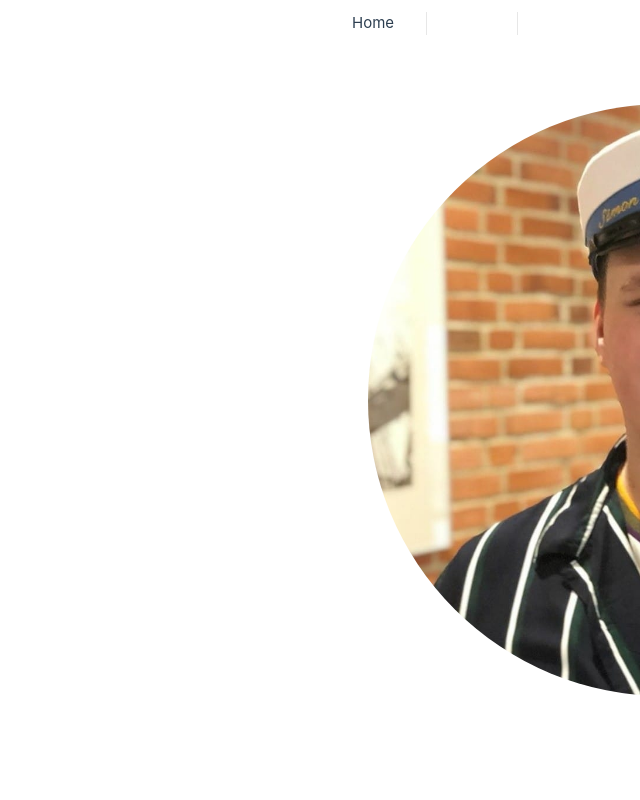
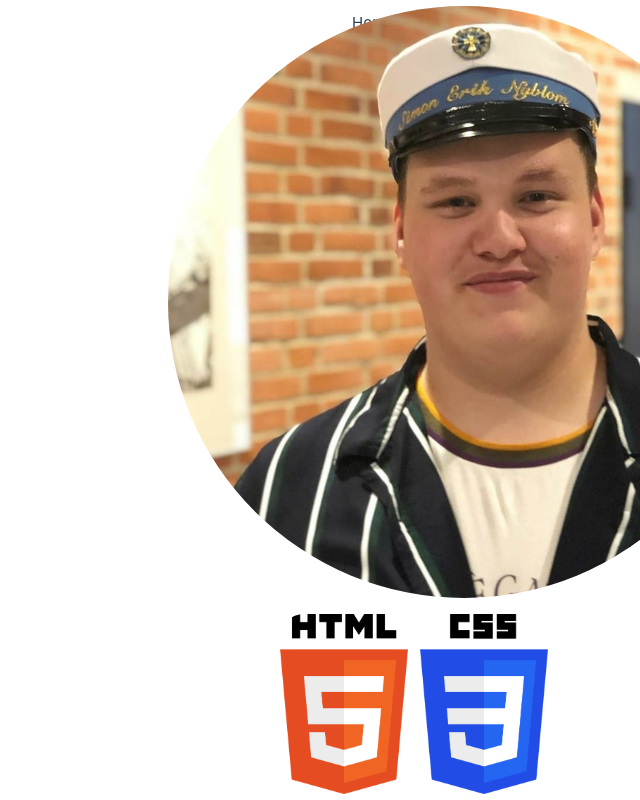
Before and after one commit to Sinyedu/SN-Portfolio, a Vue app: page / in a window 1280 px wide. Shown: the top 800 px of the page, without its empty margins (640-1280 px from the left). Built offline with nearby package versions, Linux system fonts and the light colour scheme.

Commit message:
Somethings

```diff
--- a/src/views/HomeView.vue
+++ b/src/views/HomeView.vue
@@ -2,6 +2,10 @@
   <div class="flex justify-end">
     <div class="heroimg">
       <img class="h-96 w-96 rounded-full" src="/src/assets/Hero1.jpg" alt="Simon Nyblom">
+      <div class="flex">
+      <img class="h-25 w-32 rounded-3xl mr-3 mt-4" src="/src/assets/htmlicon.png" alt="HTML Icon">
+      <img class="h-25 w-32 rounded-3xl mr-3 mt-4" src="/src/assets/cssicon.png" alt="CSS Icon">
+      </div>
     </div>
   </div>
 
@@ -12,10 +16,18 @@
 </template>
 
 <style scoped>
+
+.flex {
+position: relative;
+right: 25vh;
+}
+
   .heroimg {
+    position: relative;
     width: 200vh;
     display: flex;
-    justify-content: flex-end;
+    align-items: end;
+    flex-direction: column;
   }
 
   .w-96 {
```
Also changed, not shown: src/assets/cssicon.png (added), src/assets/htmlicon.png (added), 14 other files (tests, documents, lock files or other folders).
